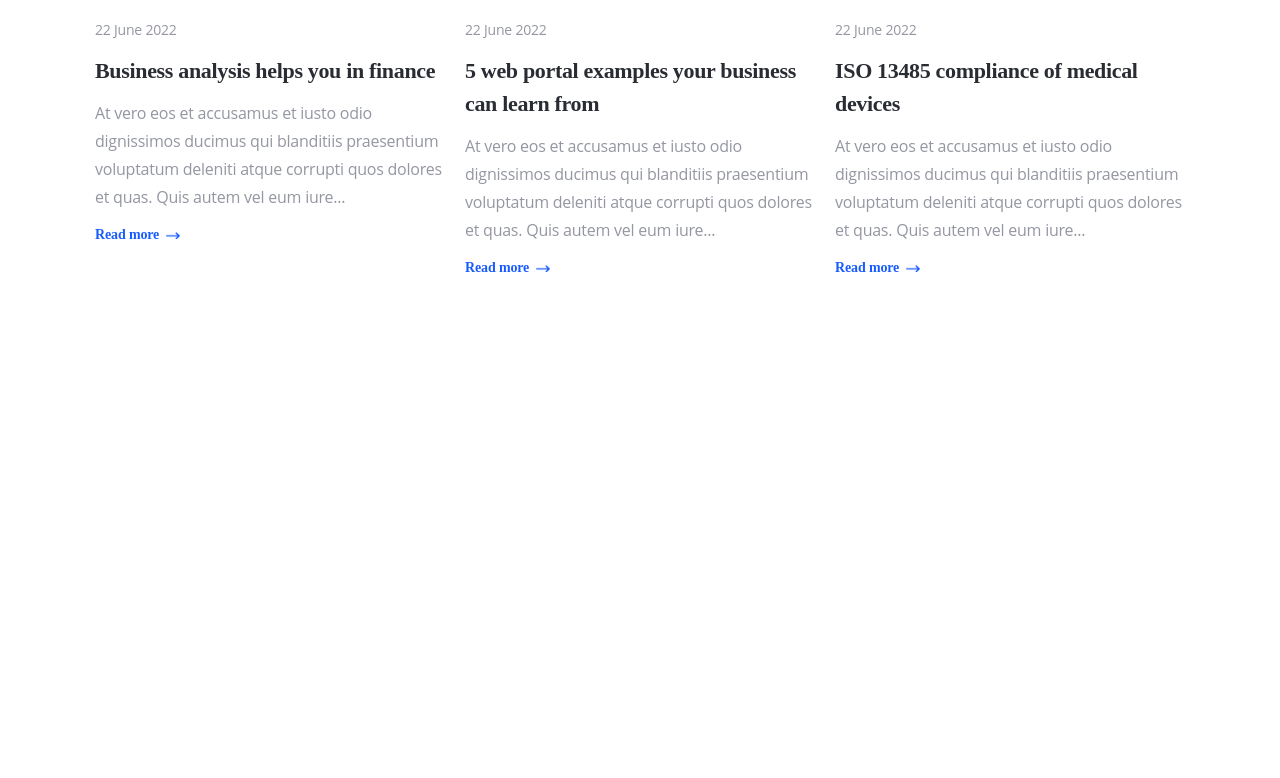
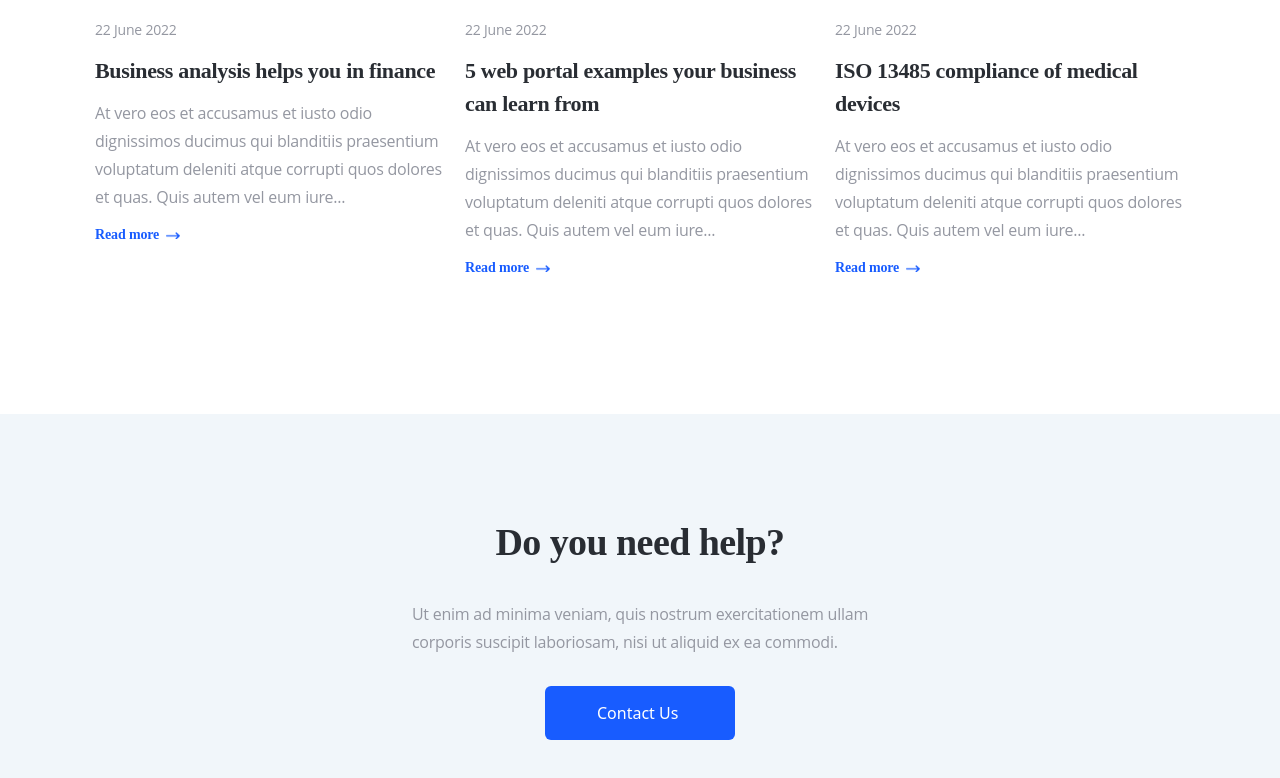
Before and after one commit to Sergiu333/website, a Next.js app: page / in a window 1280 px wide. Shown: the part 5052-5830 px from the top of the page. Before the commit the page ends 5466 px from the top, so only its background shows below. Built offline with nearby package versions, Linux system fonts and the light colour scheme.

Commit message:
feat: created contacts component

```diff
--- /dev/null
+++ b/components/contacts/index.tsx
@@ -0,0 +1,19 @@
+const Contacts = () =>{
+    return (
+        <div className="bg-[#F1F6FA]">
+            <div className="container mx-auto w-[1110px] flex flex-col gap-[30px] py-[100px] items-center">
+                <div className="Headline_2_ExtraBold text-black ">
+                    Do you need help?
+                </div>
+                <div className="Paragraph_2_Regular text-gray">
+                    Ut enim ad minima veniam, quis nostrum exercitationem ullam <br/> corporis suscipit laboriosam, nisi ut aliquid ex ea commodi.
+                </div>
+                <div className="bg-primary text-white py-[15px] px-[52px] w-[190px] rounded-md">
+                    Contact Us
+                </div>
+            </div>
+        </div>
+    )
+}
+
+export default Contacts;
--- a/pages/index.js
+++ b/pages/index.js
@@ -8,6 +8,7 @@ import Benefits from "../components/benefits";
 import Carousel from "../components/Carousel";
 import OurPricing from "../components/ourPricing";
 import OurBlog from "../components/ourBlog";
+import Contacts from "../components/contacts";
 
 const Home = () =>{
     return (
@@ -22,6 +23,7 @@ const Home = () =>{
             <Carousel/>
             <OurPricing/>
             <OurBlog/>
+            <Contacts/>
         </div>
     )
 }
```
